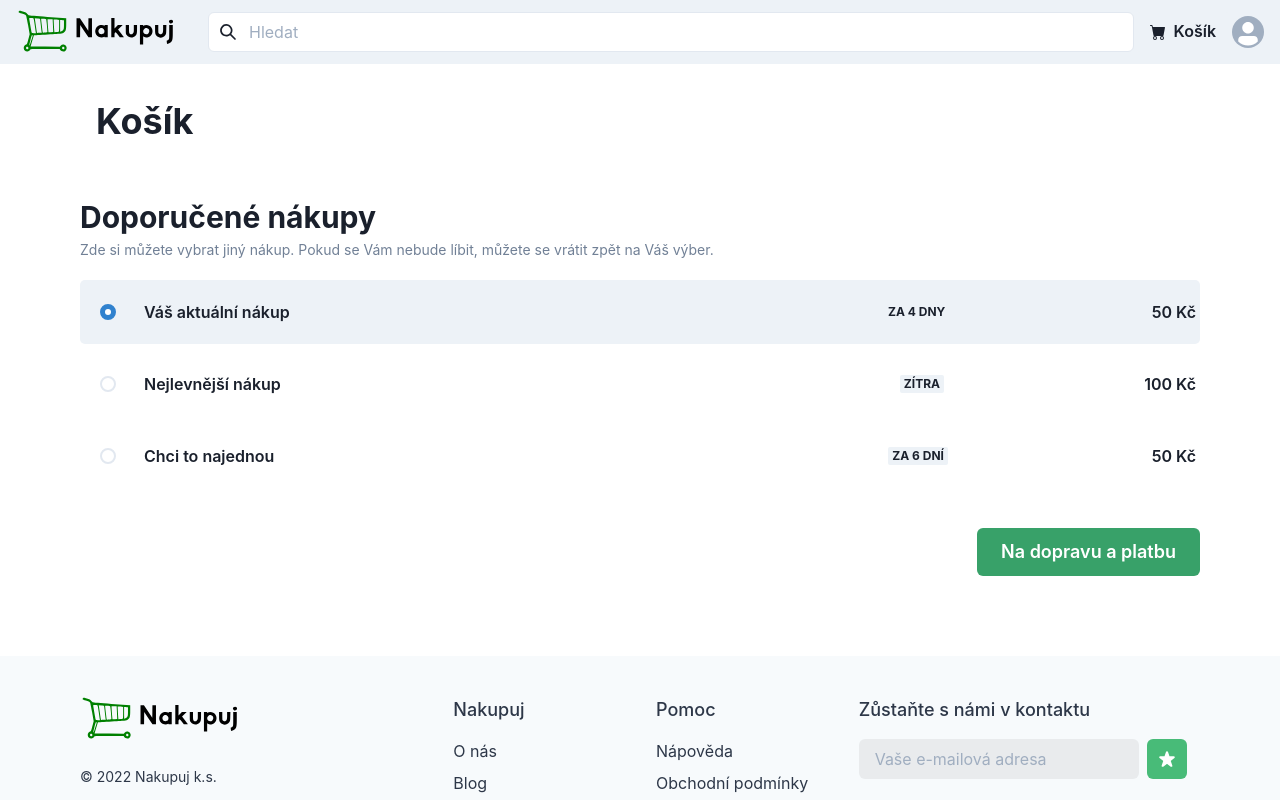
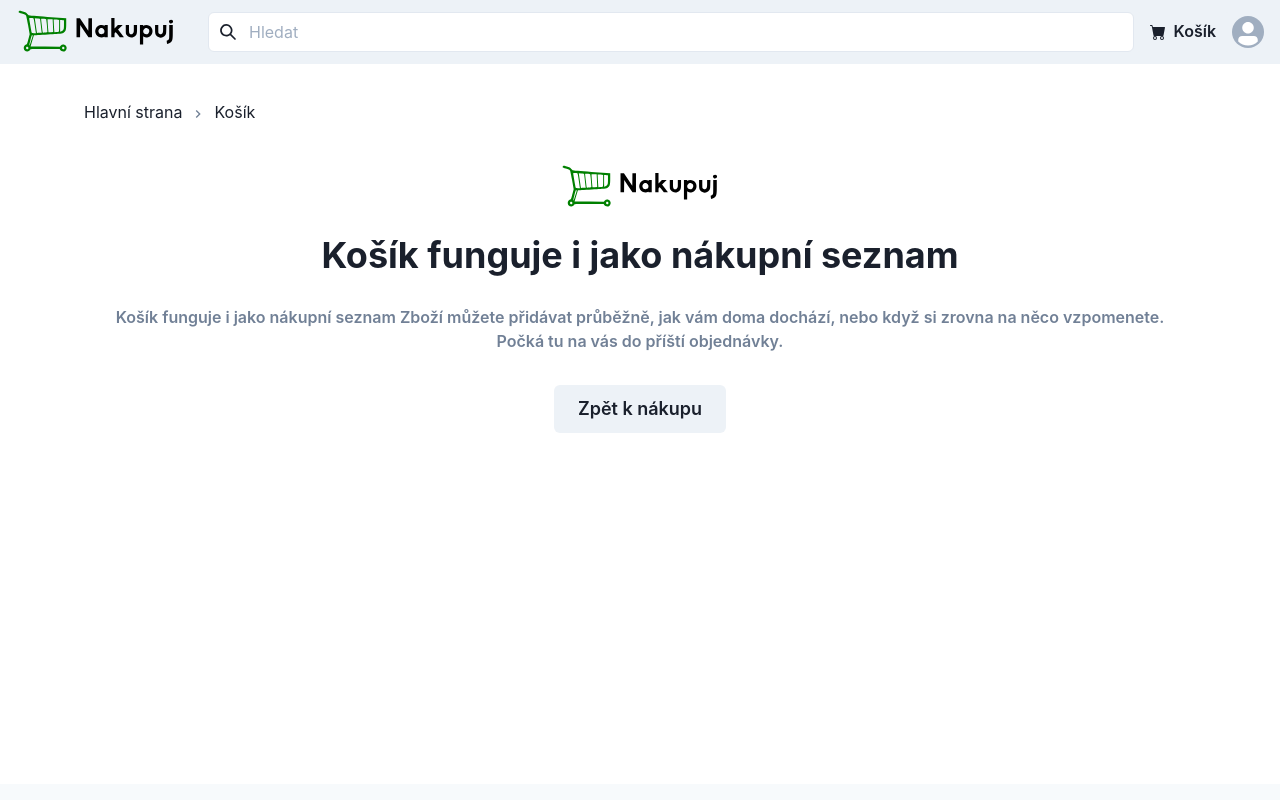
Before and after one commit to tomassvatek/nakupuj-app, a Next.js app: page /cart in a window 1280 px wide. Shown: the top 800 px of the page. Built offline with nearby package versions, Linux system fonts and the light colour scheme.

Commit message:
empty cart

```diff
--- a/components/EmptyCart.tsx
+++ b/components/EmptyCart.tsx
@@ -7,7 +7,6 @@ import Logo from "./Logo";
 function EmptyCart() {
   return (
     <Box textAlign="center" py={10} px={6} h="78vh">
-      {/* <CheckCircleIcon boxSize={"50px"} color={"green.500"} /> */}
       <Center>
         <Logo />
       </Center>
@@ -20,8 +19,8 @@ function EmptyCart() {
         tu na vás do příští objednávky.
       </Text>
       <Box style={{ paddingTop: "2rem" }}>
-        <NextLink href="/">
-          <Button size="lg">Zpět k nakupu</Button>
+        <NextLink href="/" passHref>
+          <Button as="a" size="lg">Zpět k nákupu</Button>
         </NextLink>
       </Box>
     </Box>
--- a/pages/cart/index.tsx
+++ b/pages/cart/index.tsx
@@ -1,4 +1,4 @@
-import { Box, Heading } from "@chakra-ui/layout";
+import { Box, Container, Heading } from "@chakra-ui/layout";
 import { Button, Text } from "@chakra-ui/react";
 import type { NextPage } from "next";
 import Head from "next/head";
@@ -13,6 +13,7 @@ import {
 import { ICartItem, useCart } from "../../hooks/useCart";
 import { getTitle } from "../../utils/getTitle";
 import NextLink from "next/link";
+import BreadcrumbComponent from '../../components/Breadcrumb'
 import EmptyCart from "../../components/EmptyCart";
 
 const Cart: NextPage = () => {
@@ -67,15 +68,28 @@ const Cart: NextPage = () => {
     }
   }
 
-  // if (isEmpty) return <EmptyCart />;
+  if (items.length === 0) return (
+    <Container maxW={'6xl'} p={5}>
+      <Head>
+        <title>{getTitle("Košík")}</title>
+      </Head>
+
+      <Box py={4}>
+        <BreadcrumbComponent items={['index', 'cart']} />
+        <EmptyCart />
+      </Box>
+    </Container>
+  );
 
   return (
-    <Box px="20" pt="5" pb="20">
+    <Container maxW={'6xl'} p={5}>
       <Head>
-        <Heading>{getTitle("Košík")}</Heading>
+        <title>{getTitle("Košík")}</title>
       </Head>
 
-      <Box p={4}>
+      <Box py={4}>
+        <BreadcrumbComponent items={['index', 'cart']} />
+
         <Heading mb="5">Košík</Heading>
         <CartItemList
           items={items}
@@ -117,7 +131,7 @@ const Cart: NextPage = () => {
           </NextLink>
         </Box>
       </Box>
-    </Box>
+    </Container>
   );
 };
 
```
